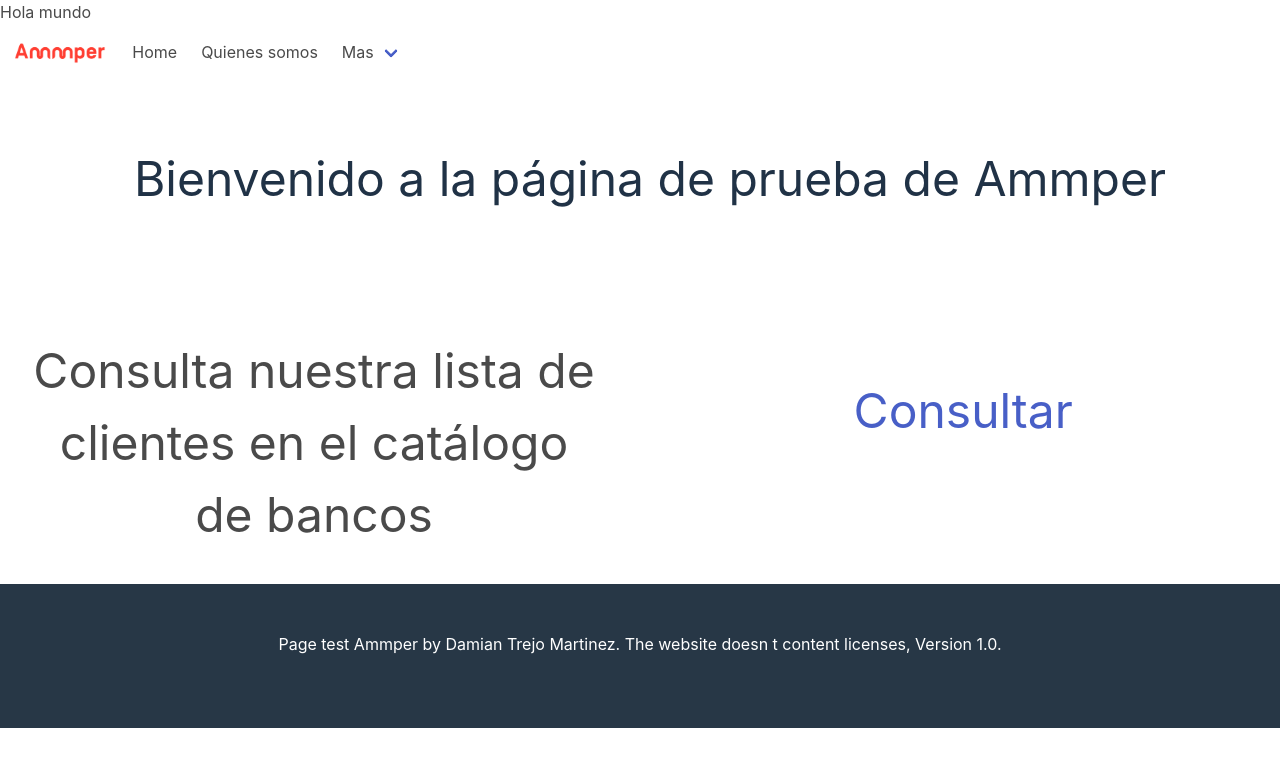
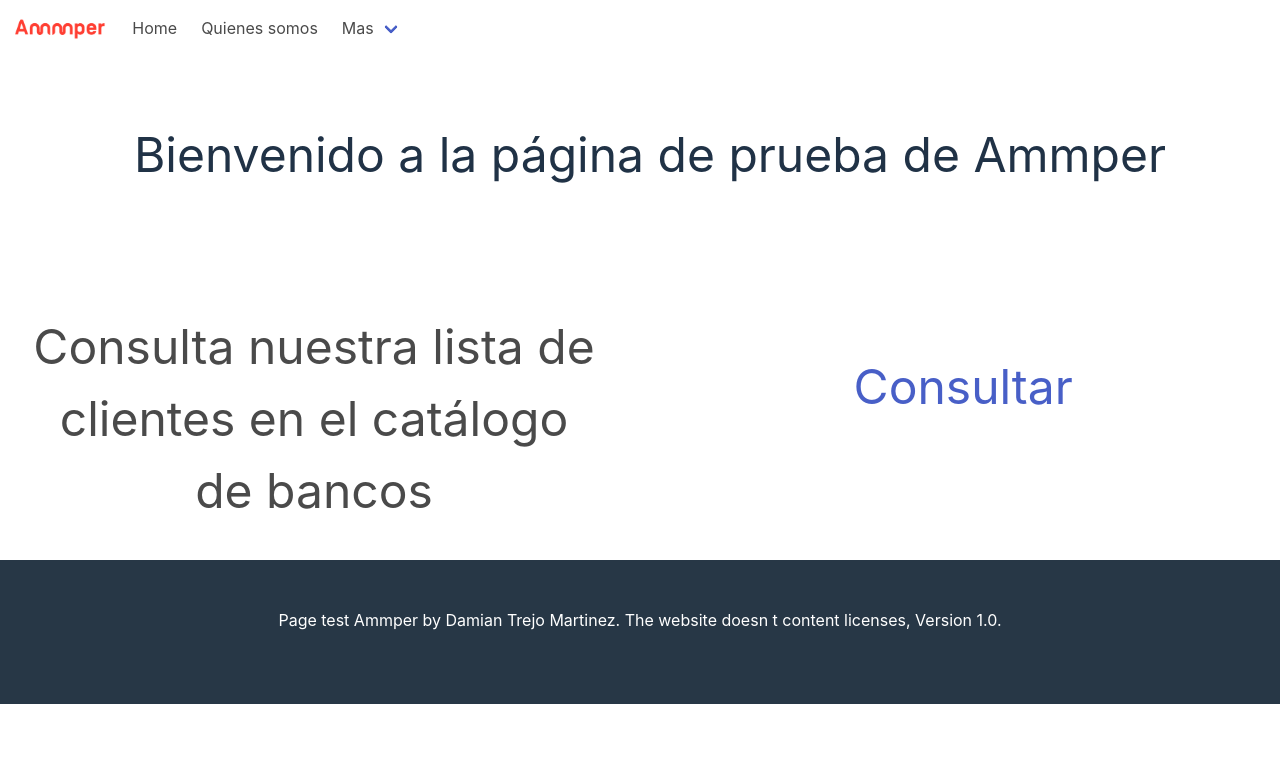
Before and after one commit to UliBrown/angularProject, an Angular app: page / in a window 1280 px wide. Shown: the top 766 px of the page. Built offline with nearby package versions, Linux system fonts and the light colour scheme.

Commit message:
make it better

```diff
--- a/server.js
+++ b/server.js
@@ -6,7 +6,7 @@ const app = express();
 app.use(express.static('./dist/projectAngular'));
 
 app.get('/*', (req, res) =>
-    res.sendFile('index.html', {root: './src/'}),
+    res.sendFile('app.component.html', {root: './src/app/'}),
 );
 
 app.listen(process.env.PORT || 8080);
--- a/src/index.html
+++ b/src/index.html
@@ -8,7 +8,6 @@
   <link rel="icon" type="image/x-icon" href="favicon.ico">
 </head>
 <body>
-  <p>Hola mundo</p>
   <app-root></app-root>
 </body>
 </html>
```
